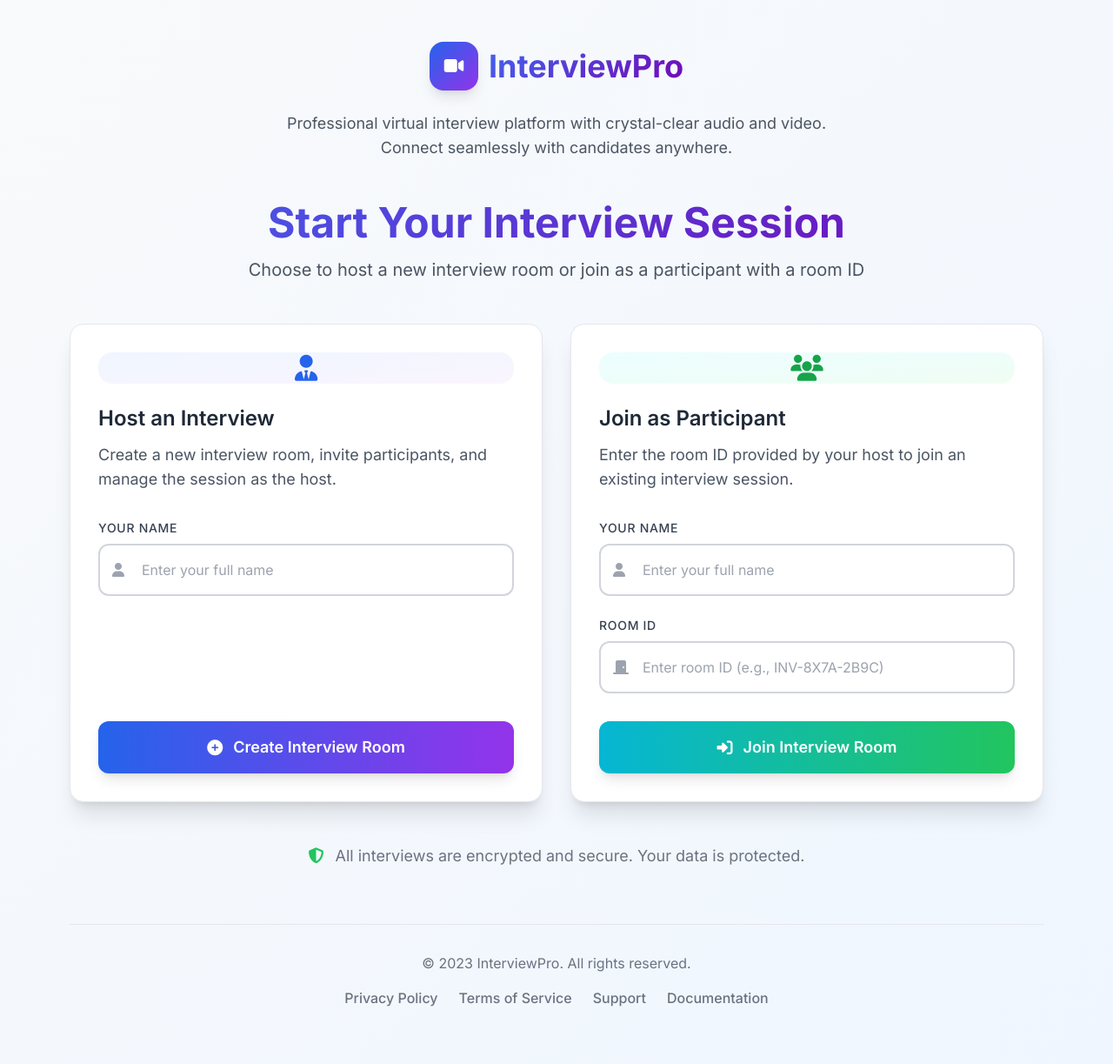
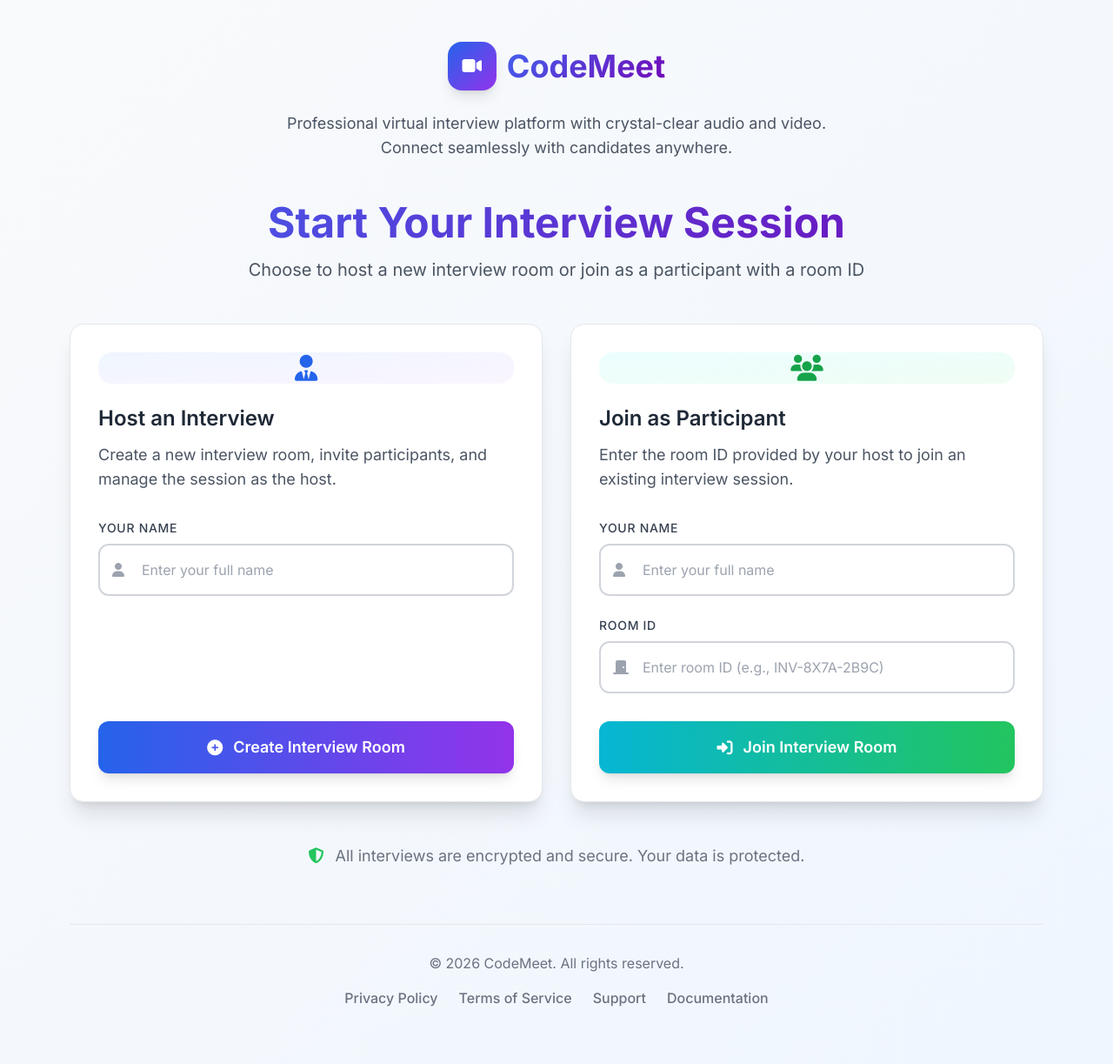
Before and after one commit to mo24ali/web_rtc, a PHP site: page / in a window 1280 px wide. Shown: the whole page at 87% size. Run offline with PHP 8.4, Linux system fonts and the light colour scheme; some libraries are stand-ins or nearby versions.

Commit message:
update the name to CodeMeet

```diff
--- a/host.php
+++ b/host.php
@@ -12,7 +12,7 @@ if(empty($room_id)) {
 <head>
     <meta charset="UTF-8">
     <meta name="viewport" content="width=device-width, initial-scale=1.0">
-    <title>Host Control Panel | InterviewPro</title>
+    <title>Host Control Panel | CodeMeet</title>
     <script src="https://cdn.tailwindcss.com"></script>
     <link rel="stylesheet" href="https://cdnjs.cloudflare.com/ajax/libs/font-awesome/6.4.0/css/all.min.css">
     <style>
--- a/index.php
+++ b/index.php
@@ -3,7 +3,7 @@
 <head>
     <meta charset="UTF-8">
     <meta name="viewport" content="width=device-width, initial-scale=1.0">
-    <title>InterviewPro | Virtual Interview Platform</title>
+    <title>CodeMeet | Virtual Interview Platform</title>
     <script src="https://cdn.tailwindcss.com"></script>
     <link rel="stylesheet" href="https://cdnjs.cloudflare.com/ajax/libs/font-awesome/6.4.0/css/all.min.css">
     <style>
@@ -52,7 +52,7 @@
                 <div class="w-14 h-14 bg-gradient-to-br from-blue-600 to-purple-600 text-white rounded-2xl flex items-center justify-center shadow-lg">
                     <i class="fas fa-video text-xl"></i>
                 </div>
-                <h1 class="text-4xl font-bold gradient-text">InterviewPro</h1>
+                <h1 class="text-4xl font-bold gradient-text">CodeMeet</h1>
             </div>
             <p class="text-gray-600 text-lg max-w-2xl mx-auto font-normal">
                 Professional virtual interview platform with crystal-clear audio and video. Connect seamlessly with candidates anywhere.
@@ -128,8 +128,7 @@
                             <div class="flex flex-col sm:flex-row gap-3">
                                 <input type="text" id="roomLink"
                                        class="flex-1 px-4 py-3 border-2 border-gray-300 rounded-xl focus:outline-none focus:border-blue-500 bg-white"
-                                       readonly
-                                       value="https://interviewpro.com/join/INV-8X7A-2B9C">
+                                       readonly>
                                 <button onclick="copyLink()"
                                         class="flex items-center justify-center gap-2 px-6 py-3 bg-gray-800 text-white rounded-xl hover:bg-gray-900 transition-colors font-semibold whitespace-nowrap">
                                     <i class="fas fa-copy"></i>
@@ -205,7 +204,7 @@
 
         <!-- Footer -->
         <footer class="text-center py-8 border-t border-gray-200 mt-8">
-            <p class="text-gray-500 mb-4">&copy; 2023 InterviewPro. All rights reserved.</p>
+            <p class="text-gray-500 mb-4">&copy; 2026 CodeMeet. All rights reserved.</p>
             <div class="flex flex-wrap justify-center gap-6">
                 <a href="#" class="text-gray-500 hover:text-blue-600 transition-colors font-medium">Privacy Policy</a>
                 <a href="#" class="text-gray-500 hover:text-blue-600 transition-colors font-medium">Terms of Service</a>
--- a/participant.php
+++ b/participant.php
@@ -12,7 +12,7 @@ if(empty($room_id)) {
 <head>
     <meta charset="UTF-8">
     <meta name="viewport" content="width=device-width, initial-scale=1.0">
-    <title>Interview Room - Participant | InterviewPro</title>
+    <title>Interview Room - Participant | CodeMeet</title>
     <script src="https://cdn.tailwindcss.com"></script>
     <link rel="stylesheet" href="https://cdnjs.cloudflare.com/ajax/libs/font-awesome/6.4.0/css/all.min.css">
     <style>
```
